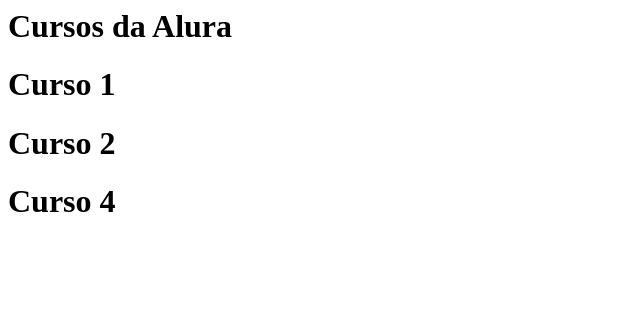
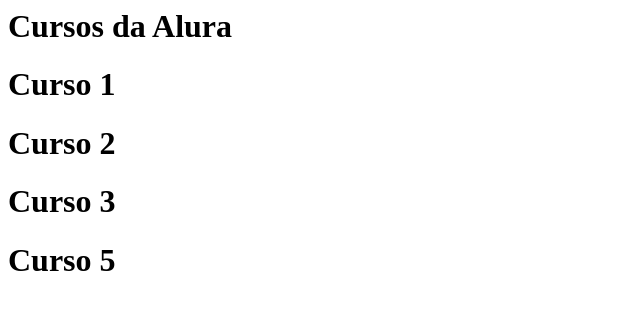
Before and after one commit to devanir-dutra/teste, a plain HTML site: page index.html in a window 1280 px wide. Shown: the whole page, without its empty margins (0-640 px from the left). Drawn offline with Linux system fonts and the light colour scheme.

Commit message:
Adicionado uma nova linha ao index.html

```diff
--- a/index.html
+++ b/index.html
@@ -6,6 +6,7 @@
 <body>
     <h1>Curso 1</h1>
     <h1>Curso 2</h1>
-    <h1>Curso 4</h1>
+    <h1>Curso 3</h1>
+    <h1>Curso 5</h1>
 </body>
 </html>
```
